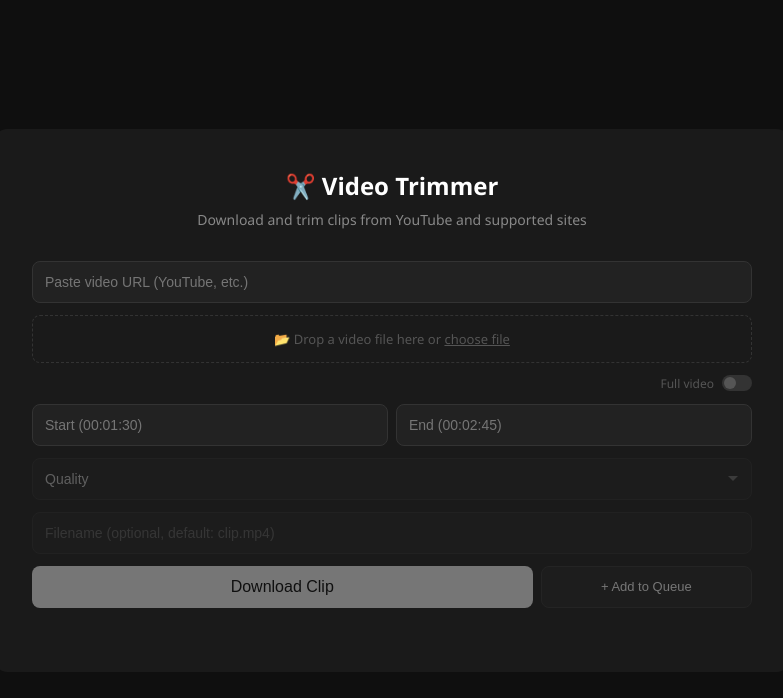
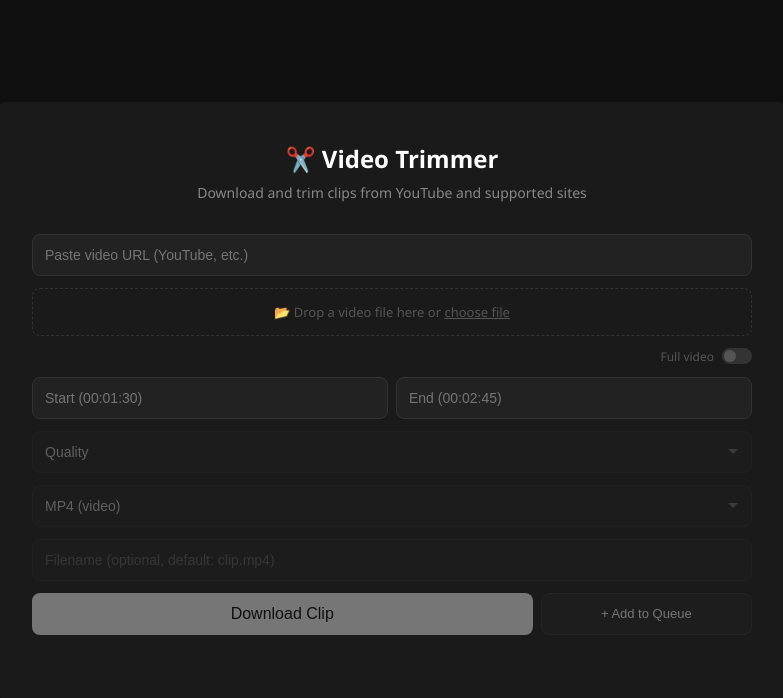
Before and after one commit to SeleneLuna01/video-trimmer, a Flask app: page / in a window 1280 px wide. Shown: the top 698 px of the page, without its empty margins (248-1031 px from the left). Run offline with Flask 3, Linux system fonts and the light colour scheme.

Commit message:
add MP3 format selector for audio-only downloads

```diff
--- a/app.py
+++ b/app.py
@@ -428,15 +428,18 @@ def process_clip(url, start, end, quality, download_name, trimmed_path, use_sect
 
     yield f"data: {json.dumps({'phase': 'trimming', 'progress': 0})}\n\n"
 
+    is_mp3 = trimmed_path.endswith('.mp3')
+    ffmpeg_cmd = ['ffmpeg', '-ss', start, '-i', downloaded, '-t', str(duration)]
+    if is_mp3:
+        ffmpeg_cmd += ['-vn', '-acodec', 'libmp3lame', '-q:a', '2', '-progress', 'pipe:1', trimmed_path, '-y']
+    else:
+        ffmpeg_cmd += ['-c:v', 'libx264', '-c:a', 'aac', '-preset', 'fast', '-pix_fmt', 'yuv420p', '-progress', 'pipe:1', trimmed_path, '-y']
     ffmpeg_process = subprocess.Popen(
-        ['ffmpeg', '-ss', start, '-i', downloaded,
-         '-t', str(duration),
-         '-c:v', 'libx264', '-c:a', 'aac', '-preset', 'fast',
-         '-pix_fmt', 'yuv420p', '-progress', 'pipe:1',
-         trimmed_path, '-y'],
+        ffmpeg_cmd,
         stdout=subprocess.PIPE, stderr=subprocess.DEVNULL,
         text=True, bufsize=1
     )
+
     for line in ffmpeg_process.stdout:
         if line.startswith('out_time_ms='):
             try:
@@ -468,14 +471,19 @@ def download():
     quality = request.form.get('quality', 'bestvideo+bestaudio')
 
     download_name = request.form.get('filename', '').strip()
+    output_format = request.form.get('format', 'mp4')
     if not download_name:
-        download_name = 'clip.mp4'
-    elif not download_name.endswith('.mp4'):
+        download_name = f'clip.{output_format}'
+    elif output_format == 'mp3' and not download_name.endswith('.mp3'):
+        download_name = download_name.removesuffix('.mp4') + '.mp3'
+    elif output_format == 'mp4' and not download_name.endswith('.mp4'):
         download_name += '.mp4'
 
     full_download = request.form.get('full_download') == 'true'
     use_sections = request.form.get('use_sections') == 'true'
-    trimmed = os.path.join(DOWNLOAD_FOLDER, 'trimmed_output.mp4')
+    output_format = request.form.get('format', 'mp4')
+    trimmed_ext = 'mp3' if output_format == 'mp3' else 'mp4'
+    trimmed = os.path.join(DOWNLOAD_FOLDER, f'trimmed_output.{trimmed_ext}')
 
     return Response(
         process_clip(url, start, end, quality, download_name, trimmed, use_sections, full_download),
@@ -486,7 +494,8 @@ def download():
 @app.route('/get_trimmed')
 def get_trimmed():
     name = request.args.get('name', 'clip.mp4')
-    trimmed = os.path.join(DOWNLOAD_FOLDER, 'trimmed_output.mp4')
+    ext = 'mp3' if name.endswith('.mp3') else 'mp4'
+    trimmed = os.path.join(DOWNLOAD_FOLDER, f'trimmed_output.{ext}')
     return send_file(trimmed, as_attachment=True, download_name=name)
 
 
@@ -587,23 +596,28 @@ def trim_local():
     start = request.form.get('start')
     end = request.form.get('end')
     download_name = request.form.get('filename', '').strip()
+    output_format = request.form.get('format', 'mp4')
     if not download_name:
-        download_name = 'clip.mp4'
-    elif not download_name.endswith('.mp4'):
+        download_name = 'clip.mp3' if output_format == 'mp3' else 'clip.mp4'
+    elif output_format == 'mp3' and not download_name.endswith('.mp3'):
+        download_name = download_name.removesuffix('.mp4') + '.mp3'
+    elif output_format == 'mp4' and not download_name.endswith('.mp4'):
         download_name += '.mp4'
 
     source = os.path.join(DOWNLOAD_FOLDER, '_local_upload.mp4')
-    trimmed = os.path.join(DOWNLOAD_FOLDER, 'trimmed_output.mp4')
+    trimmed = os.path.join(DOWNLOAD_FOLDER, f'trimmed_output.{output_format}')
 
     def generate():
         duration = time_to_seconds(end) - time_to_seconds(start)
         yield f"data: {json.dumps({'phase': 'trimming', 'progress': 0})}\n\n"
+        is_mp3 = output_format == 'mp3'
+        ffmpeg_cmd = ['ffmpeg', '-ss', start, '-i', source, '-t', str(duration)]
+        if is_mp3:
+            ffmpeg_cmd += ['-vn', '-acodec', 'libmp3lame', '-q:a', '2', '-progress', 'pipe:1', trimmed, '-y']
+        else:
+            ffmpeg_cmd += ['-c:v', 'libx264', '-c:a', 'aac', '-preset', 'fast', '-pix_fmt', 'yuv420p', '-progress', 'pipe:1', trimmed, '-y']
         ffmpeg_process = subprocess.Popen(
-            ['ffmpeg', '-ss', start, '-i', source,
-             '-t', str(duration),
-             '-c:v', 'libx264', '-c:a', 'aac', '-preset', 'fast',
-             '-pix_fmt', 'yuv420p', '-progress', 'pipe:1',
-             trimmed, '-y'],
+            ffmpeg_cmd,
             stdout=subprocess.PIPE, stderr=subprocess.DEVNULL,
             text=True, bufsize=1
         )
--- a/templates/index.html
+++ b/templates/index.html
@@ -336,6 +336,11 @@
 
         <div id="autoQualityBadge">⚡ Best available quality will be downloaded automatically</div>
 
+        <select id="formatSelect" disabled>
+            <option value="mp4">MP4 (video)</option>
+            <option value="mp3">MP3 (audio only)</option>
+        </select>
+
         <input type="text" id="filenameInput" placeholder="Filename (optional, default: clip.mp4)" disabled>
 
         <div class="action-row">
@@ -369,11 +374,17 @@
         const autoQualityBadge = document.getElementById('autoQualityBadge');
         const fullDlToggle = document.getElementById('fullDlToggle');
         const timeRow = document.getElementById('timeRow');
+        const formatSelect = document.getElementById('formatSelect');
         const dropZone = document.getElementById('dropZone');
         const localFileInput = document.getElementById('localFileInput');
         const clearLocalBtn = document.getElementById('clearLocalBtn');
 
         let localFileLoaded = false;
+
+        formatSelect.addEventListener('change', () => {
+            const isMp3 = formatSelect.value === 'mp3';
+            filenameInput.placeholder = isMp3 ? 'Filename (optional, default: clip.mp3)' : 'Filename (optional, default: clip.mp4)';
+        });
 
         // ── Drop Zone Logic ──
         dropZone.addEventListener('click', (e) => {
@@ -481,6 +492,7 @@
 
             // Enable controls
             filenameInput.disabled = false;
+            formatSelect.disabled = false;
             startInput.value = '';
             endInput.value = '';
             trimBtn.disabled = false;
@@ -533,6 +545,7 @@
                         });
                         qualitySelect.disabled = false;
                         filenameInput.disabled = false;
+                        formatSelect.disabled = false;
                         trimBtn.disabled = false;
                         addToQueueBtn.disabled = false;
                     })
@@ -540,11 +553,13 @@
                         qualitySelect.innerHTML = '<option value="bestvideo+bestaudio">Best available</option>';
                         qualitySelect.disabled = false;
                         filenameInput.disabled = false;
+                        formatSelect.disabled = false;
                         trimBtn.disabled = false;
                         addToQueueBtn.disabled = false;
                     });
                 } else {
                     filenameInput.disabled = false;
+                    formatSelect.disabled = false;
                     trimBtn.disabled = false;
                     addToQueueBtn.disabled = false;
                 }
@@ -749,6 +764,7 @@
             clearTimeout(calcTimeout);
             startInput.value = ''; endInput.value = '';
             filenameInput.value = ''; filenameInput.disabled = true;
+            formatSelect.disabled = true; formatSelect.value = 'mp4';
             qualitySelect.innerHTML = '<option value="">Quality</option>';
             qualitySelect.disabled = true;
             qualitySelect.style.display = '';
@@ -795,6 +811,7 @@
             // If full download toggle is on, enable buttons right away (no times needed)
             if (isFullDownload()) {
                 filenameInput.disabled = false;
+                formatSelect.disabled = false;
                 trimBtn.disabled = false;
                 addToQueueBtn.disabled = false;
             }
@@ -813,6 +830,7 @@
         async function fetchSizes() {
             if (!isYoutube) {
                 filenameInput.disabled = false;
+                formatSelect.disabled = false;
                 trimBtn.disabled = false;
                 addToQueueBtn.disabled = false;
                 status.textContent = '';
@@ -847,6 +865,7 @@
                 });
                 qualitySelect.disabled = false;
                 filenameInput.disabled = false;
+                formatSelect.disabled = false;
                 trimBtn.disabled = false;
                 addToQueueBtn.disabled = false;
                 status.textContent = '';
@@ -854,6 +873,7 @@
                 qualitySelect.innerHTML = '<option value="bestvideo+bestaudio">Best available</option>';
                 qualitySelect.disabled = false;
                 filenameInput.disabled = false;
+                formatSelect.disabled = false;
                 trimBtn.disabled = false;
                 addToQueueBtn.disabled = false;
                 status.textContent = '';
@@ -967,11 +987,14 @@
                 if (!start || !end) { status.textContent = 'Please set start and end times.'; return; }
 
                 trimBtn.disabled = true;
-                const downloadName = filenameInput.value.trim() || 'clip.mp4';
+                const fmt = formatSelect.value || 'mp4';
+                const defaultName = fmt === 'mp3' ? 'clip.mp3' : 'clip.mp4';
+                const downloadName = filenameInput.value.trim() || defaultName;
                 const formData = new FormData();
                 formData.append('start', start);
                 formData.append('end', end);
                 formData.append('filename', downloadName);
+                formData.append('format', formatSelect.value);
 
                 const progressBar = document.getElementById('progressBar');
                 const progressFill = document.getElementById('progressFill');
@@ -1036,12 +1059,15 @@
             if (!full && (!start || !end)) { status.textContent = 'Please fill in all fields.'; return; }
 
             trimBtn.disabled = true;
-            const downloadName = filenameInput.value.trim() || 'clip.mp4';
+            const fmt = formatSelect.value || 'mp4';
+            const defaultName = fmt === 'mp3' ? 'clip.mp3' : 'clip.mp4';
+            const downloadName = filenameInput.value.trim() || defaultName;
 
             const formData = new FormData();
             formData.append('url', url);
             formData.append('quality', bestFormat || qualitySelect.value || 'bestvideo[height<=1080]+bestaudio');
             formData.append('filename', downloadName);
+            formData.append('format', formatSelect.value);
 
             if (full) {
                 // Full download: no start/end, no use_sections, no trim
```
